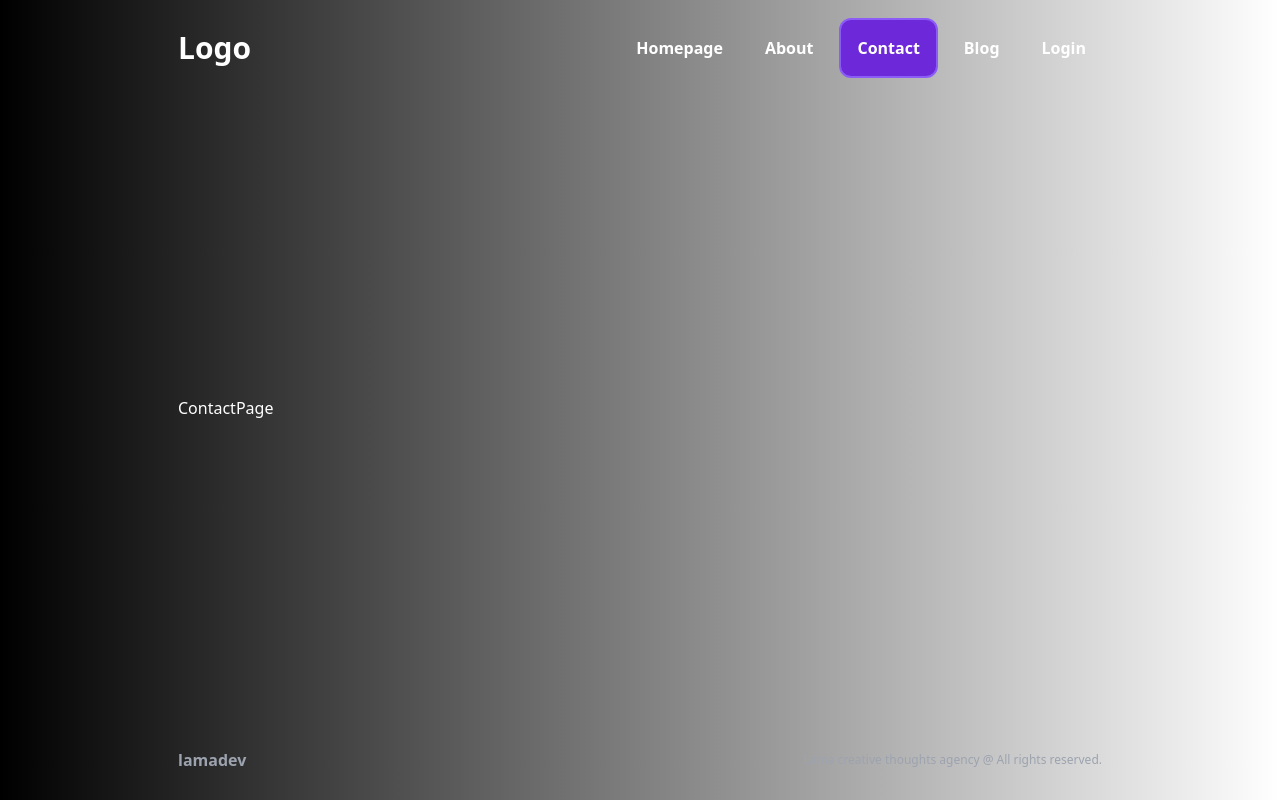
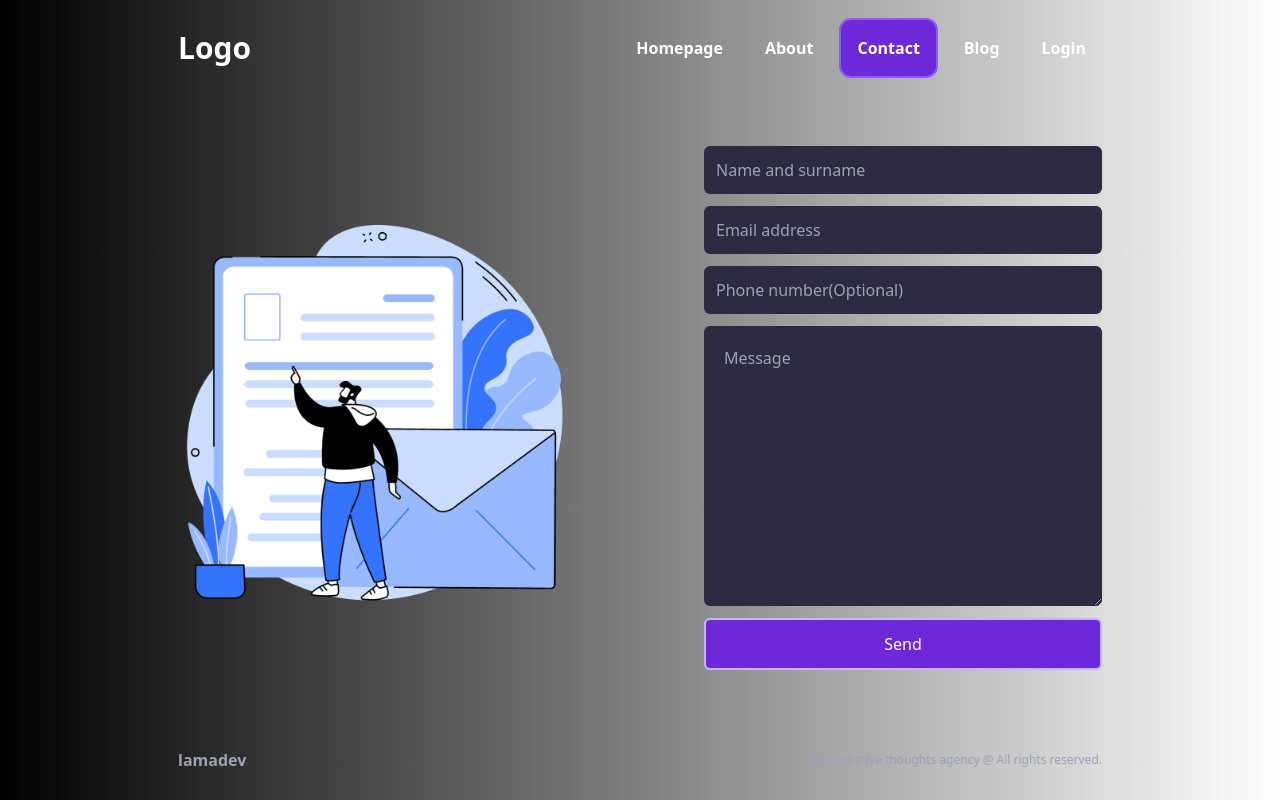
Before and after one commit to lTriNiTyl/nextjs_ts_tutorial, a Next.js app: page /contact in a window 1280 px wide. Built offline with nearby package versions, Linux system fonts and the light colour scheme.

Commit message:
"Complete Contact Page UI."

```diff
--- a/src/app/contact/page.tsx
+++ b/src/app/contact/page.tsx
@@ -1,8 +1,34 @@
 import React from 'react'
+import Image from 'next/image'
 
 const ContactPage = () => {
   return (
-    <div>ContactPage</div>
+    <div className="flex items-center gap-32">
+      <div className="flex-1 h-[500px] relative">
+        <Image
+          src="/contact.png"
+          alt=''
+          fill
+          className="h-auto mx-auto max-w-fit object-contain"
+        />
+      </div>
+      <div className='flex-1'>
+        <form action='' className="flex flex-col gap-3">
+          <input type="text" placeholder='Name and surname' className='p-3 rounded-md border-none outline-none bg-[#2d2b42]' />
+          <input type="text" placeholder='Email address' className='p-3 rounded-md border-none outline-none bg-[#2d2b42]' />
+          <input type="text" placeholder='Phone number(Optional)' className='p-3 rounded-md border-none outline-none bg-[#2d2b42]' />
+          <textarea
+            name=""
+            id=""
+            cols={30}
+            rows={10}
+            placeholder='Message'
+            className='p-5 rounded-md border-none outline-none bg-[#2d2b42]'
+          ></textarea>
+          <button className="p-3 rounded-md border-2 border-violet-300 bg-violet-700">Send</button>
+        </form>
+      </div>
+    </div>
   )
 }
 
```
